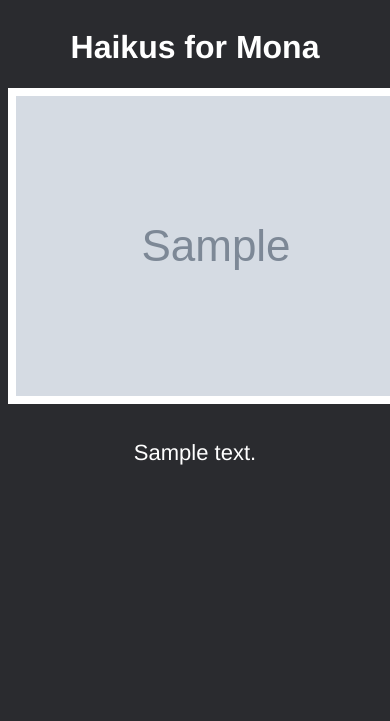
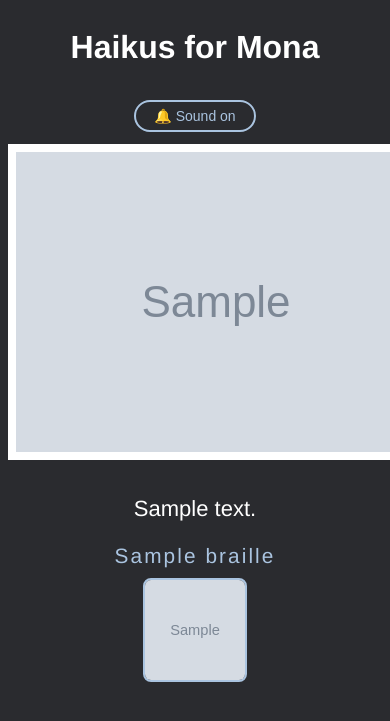
Before and after one commit to AxelJohnson1988/congenial-garbanzo, a Node server app: template views/index.ejs in a window 390 px wide; the page is wider, and only the part inside the window is pictured. Shown: the top 721 px of that part. Run offline with Node 20, Linux system fonts and the light colour scheme; the template is opened without the code that fills it: most values are stand-ins (such as "Sample title", 1, 10 or a date in 2020); grey boxes marked "Sample" are stand-in pictures.

Commit message:
Add accessibility features: Braille, sound notifications, sign language images
Co-authored-by: AxelJohnson1988 <191529428+AxelJohnson1988@users.noreply.github.com>

```diff
--- a/haikus.json
+++ b/haikus.json
@@ -1,22 +1,37 @@
 [
     {
         "text": "rain in seattle,\ndon't forget an umbrella,\nor it will be gloom",
-        "image": "puddle_jumper_octodex.jpg"
+        "image": "puddle_jumper_octodex.jpg",
+        "signs": [
+            { "image": "signs/asl_rain.svg", "alt": "ASL sign for rain" }
+        ]
     },
     {
         "text": "my tunes on repeat,\nit's time for me to dj,\nhave you heard this one?",
-        "image": "vinyltocat.jpeg"
+        "image": "vinyltocat.jpeg",
+        "signs": [
+            { "image": "signs/asl_music.svg", "alt": "ASL sign for music" }
+        ]
     },
     {
         "text": "snow is still falling,\nis it time for apres yet?\nlet's do one more run",
-        "image": "snowtocat_final.jpg"
+        "image": "snowtocat_final.jpg",
+        "signs": [
+            { "image": "signs/asl_snow.svg", "alt": "ASL sign for snow" }
+        ]
     },
     {
         "text": "beep boop bop beep boop,\ni am robot octocat,\ni think there's a bug",
-        "image": "Robotocat.jpeg"
+        "image": "Robotocat.jpeg",
+        "signs": [
+            { "image": "signs/asl_robot.svg", "alt": "ASL sign for robot" }
+        ]
     },
     {
         "text": "same plot as before,\nso why is it still awesome?\ni think it's the hat",
-        "image": "linktocat.jpg"
+        "image": "linktocat.jpg",
+        "signs": [
+            { "image": "signs/asl_hat.svg", "alt": "ASL sign for hat" }
+        ]
     }
 ]
--- a/index.js
+++ b/index.js
@@ -4,11 +4,31 @@ let ejs = require('ejs');
 const haikus = require('./haikus.json');
 const port = process.env.PORT || 3000;
 
+// Unicode Grade-1 Braille (English, uncontracted) mapping for basic ASCII
+const BRAILLE_MAP = {
+  ' ': '\u2800', a: '\u2801', b: '\u2803', c: '\u2809', d: '\u2819',
+  e: '\u2811', f: '\u280b', g: '\u281b', h: '\u2813', i: '\u280a',
+  j: '\u281a', k: '\u2805', l: '\u2807', m: '\u280d', n: '\u281d',
+  o: '\u2815', p: '\u280f', q: '\u281f', r: '\u2817', s: '\u280e',
+  t: '\u281e', u: '\u2825', v: '\u2827', w: '\u283a', x: '\u282d',
+  y: '\u283d', z: '\u2835', ',': '\u2802', '.': '\u2832', '!': '\u2816',
+  '?': '\u2826', '\'': '\u2804', '-': '\u2824', '\n': '\n',
+};
+
+function toBraille(text) {
+  return text.toLowerCase().split('').map(ch => BRAILLE_MAP[ch] || ch).join('');
+}
+
+const haikusWithBraille = haikus.map(h => ({
+  ...h,
+  braille: toBraille(h.text),
+}));
+
 app.use(express.static('public'))
 app.set('view engine', 'ejs');
 
 app.get('/', (req, res) => {
-  res.render('index', {haikus: haikus});
+  res.render('index', {haikus: haikusWithBraille});
 });
 
 app.listen(port);
--- a/public/css/main.css
+++ b/public/css/main.css
@@ -24,6 +24,56 @@ body {
     white-space: pre-wrap;
 }
 
+/* Braille rendering */
+.braille {
+    font-size: 1.6rem;
+    letter-spacing: 0.1em;
+    color: #aac4e0;
+    white-space: pre-wrap;
+    margin: 8px auto;
+    max-width: 480px;
+}
+
+/* Sign language images */
+.sign-language {
+    display: flex;
+    justify-content: center;
+    gap: 12px;
+    flex-wrap: wrap;
+    margin: 10px 0 4px;
+}
+
+.sign-image {
+    width: 100px;
+    height: 100px;
+    border-radius: 8px;
+    border: 2px solid #aac4e0;
+    background: rgba(255,255,255,0.05);
+}
+
+/* Audio toggle button */
+.audio-controls {
+    margin: 12px 0;
+}
+
+#sound-toggle {
+    background: transparent;
+    border: 2px solid #aac4e0;
+    color: #aac4e0;
+    border-radius: 20px;
+    padding: 6px 18px;
+    font-size: 14px;
+    cursor: pointer;
+    transition: background 0.2s, color 0.2s;
+}
+
+#sound-toggle:hover,
+#sound-toggle:focus {
+    background: #aac4e0;
+    color: #2a2b2f;
+    outline: none;
+}
+
 @media only screen and (max-width: 600px) {
     .june-images {
         max-width: 340px;
@@ -33,4 +83,8 @@ body {
     .haikus {
         font-size: 22px;
     }
+
+    .braille {
+        font-size: 1.3rem;
+    }
 }
--- a/views/index.ejs
+++ b/views/index.ejs
@@ -1,5 +1,5 @@
 <!DOCTYPE html>
-<html>
+<html lang="en">
   <head>
     <title>Haikus for Mona</title>
     <link href="/css/main.css" rel="stylesheet" type="text/css">
@@ -10,17 +10,70 @@
   </head>
   <body>
     <h1>Haikus for Mona</h1>
+
+    <div class="audio-controls">
+      <button id="sound-toggle" aria-label="Mute haiku sound notifications" aria-pressed="false">
+        🔔 Sound on
+      </button>
+    </div>
+
+    <audio id="chime" src="/audio/chime.wav" preload="auto"></audio>
+
     <div>
       <% for(var i=0; i < haikus.length; i++) { %>
         <img
           class="mona-images"
-          src="images/<%= haikus[i].image %>" />
-        <div
-          class="haiku-containers">
-          <p
-            class="haikus"
-          ><%- haikus[i].text %></p>
+          src="images/<%= haikus[i].image %>"
+          alt="Illustration for haiku: <%= haikus[i].text.split('\n')[0] %>" />
+        <div class="haiku-containers">
+          <p class="haikus"><%- haikus[i].text %></p>
+
+          <p class="braille" lang="x-braille" aria-label="Haiku in Braille"><%- haikus[i].braille %></p>
+
+          <% if (haikus[i].signs && haikus[i].signs.length) { %>
+            <div class="sign-language" aria-label="Sign language illustrations">
+              <% for(var j=0; j < haikus[i].signs.length; j++) { %>
+                <img
+                  class="sign-image"
+                  src="images/<%= haikus[i].signs[j].image %>"
+                  alt="<%= haikus[i].signs[j].alt %>" />
+              <% } %>
+            </div>
+          <% } %>
         </div>
       <% } %>
     </div>
+
+    <script>
+      (function () {
+        var muted = false;
+        var chime = document.getElementById('chime');
+        var btn = document.getElementById('sound-toggle');
+
+        btn.addEventListener('click', function () {
+          muted = !muted;
+          btn.textContent = muted ? '🔕 Sound off' : '🔔 Sound on';
+          btn.setAttribute('aria-pressed', muted ? 'true' : 'false');
+          btn.setAttribute('aria-label', muted ? 'Unmute haiku sound notifications' : 'Mute haiku sound notifications');
+        });
+
+        if ('IntersectionObserver' in window) {
+          var played = new Set();
+          var observer = new IntersectionObserver(function (entries) {
+            entries.forEach(function (entry) {
+              if (entry.isIntersecting && !muted && !played.has(entry.target)) {
+                played.add(entry.target);
+                chime.currentTime = 0;
+                chime.play().catch(function () { /* autoplay policy — user gesture required */ });
+              }
+            });
+          }, { threshold: 0.5 });
+
+          document.querySelectorAll('.haiku-containers').forEach(function (el) {
+            observer.observe(el);
+          });
+        }
+      })();
+    </script>
+  </body>
 </html>
```
